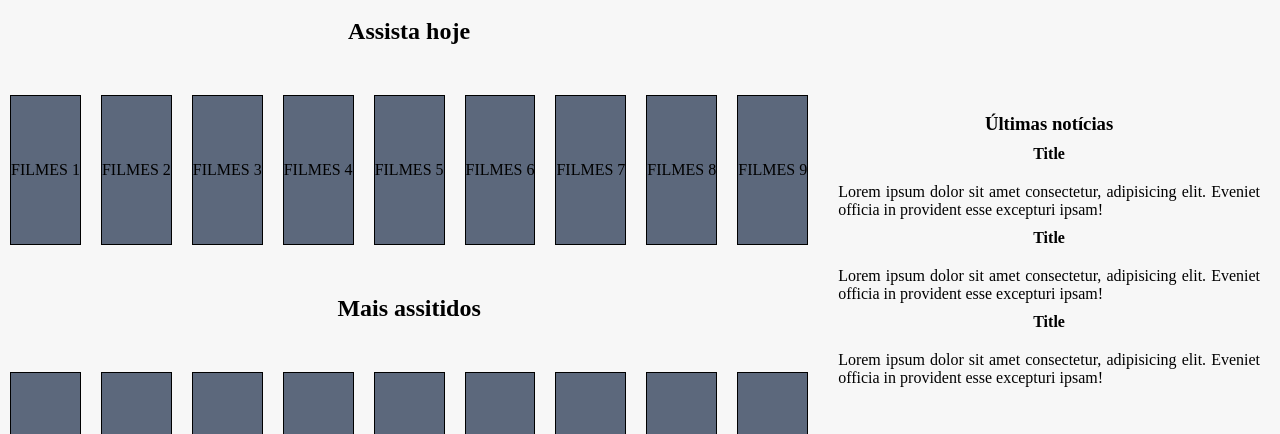
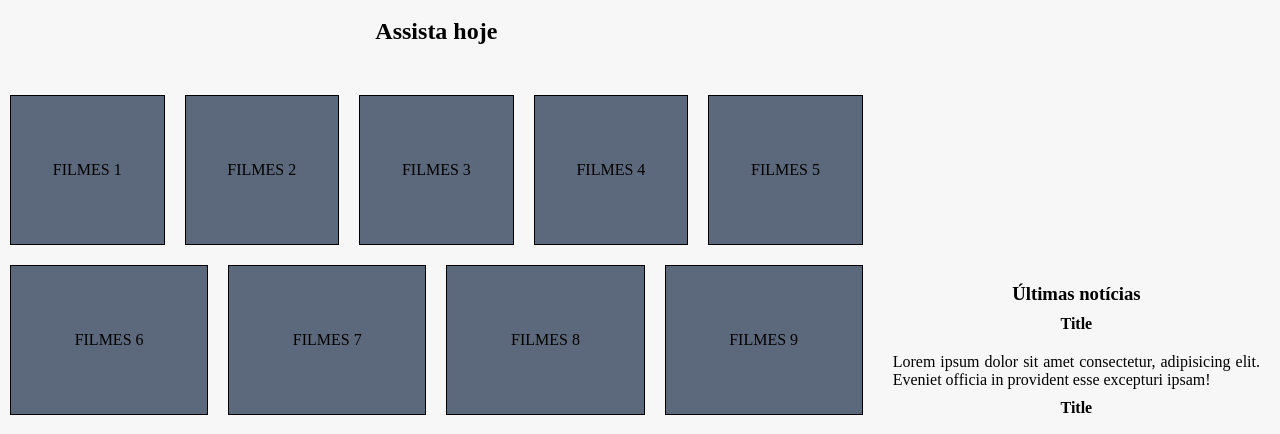
Before and after one commit to Britosl1/trybe-exercises, a plain HTML site: page bloco_6/exercises/html-e-css-forms-flexbox-e-responsivo_4/index.html in a window 1280 px wide. Shown: the part 322-756 px from the top of the page. Drawn offline with Linux system fonts and the light colour scheme.

Commit message:
Full exercise

```diff
--- a/bloco_6/exercises/html-e-css-forms-flexbox-e-responsivo_4/style.css
+++ b/bloco_6/exercises/html-e-css-forms-flexbox-e-responsivo_4/style.css
@@ -49,6 +49,7 @@
   .movie-container {
     display: flex;
     flex-direction: column;
+    flex: 10 700px;
   }
 
   .movie-container h2 {
@@ -70,6 +71,7 @@
     height: 150px;
     justify-content: center;
     margin: 10px;
+    flex: 1 16%;
   }
 
   .aside-container {
```
